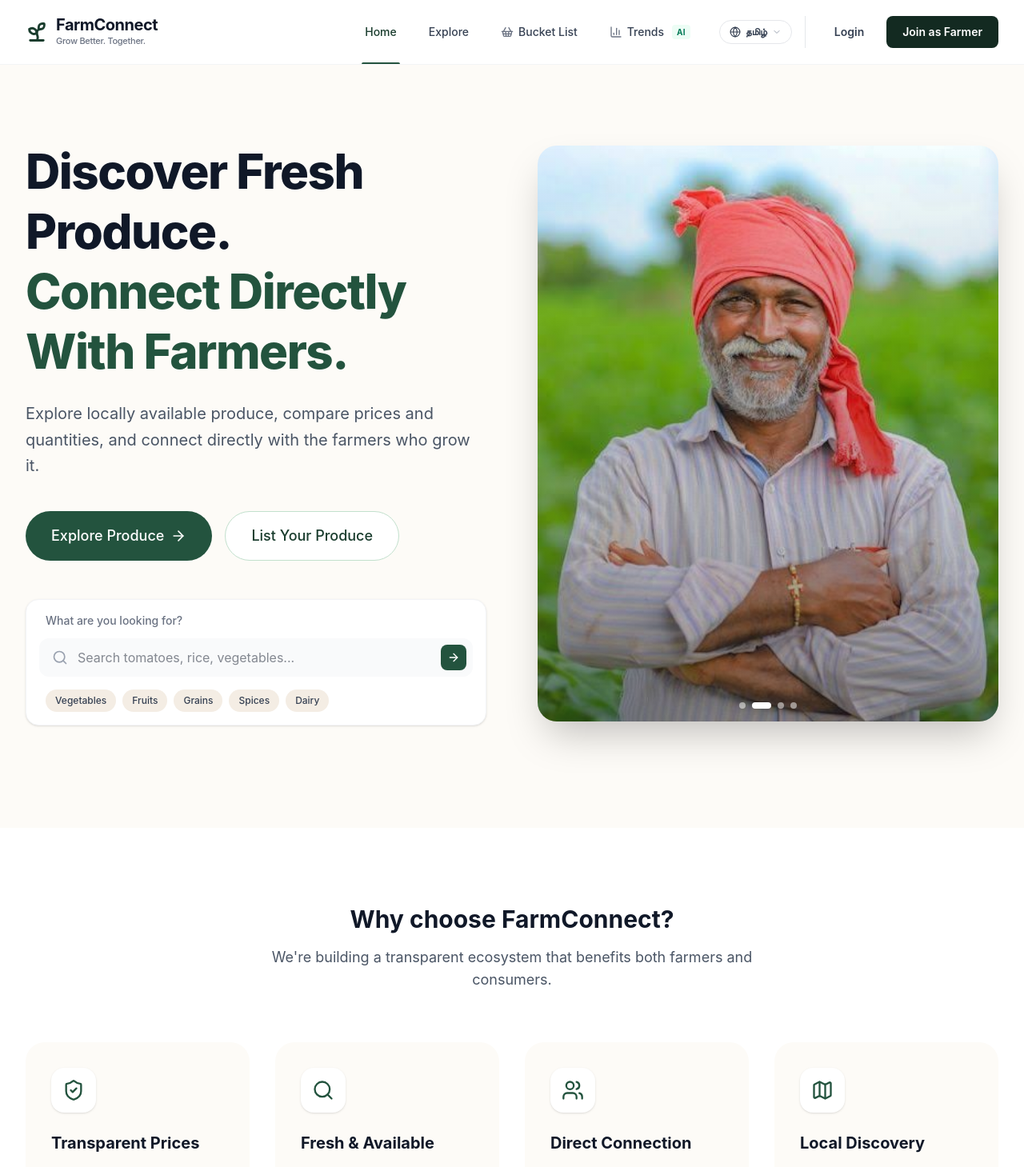
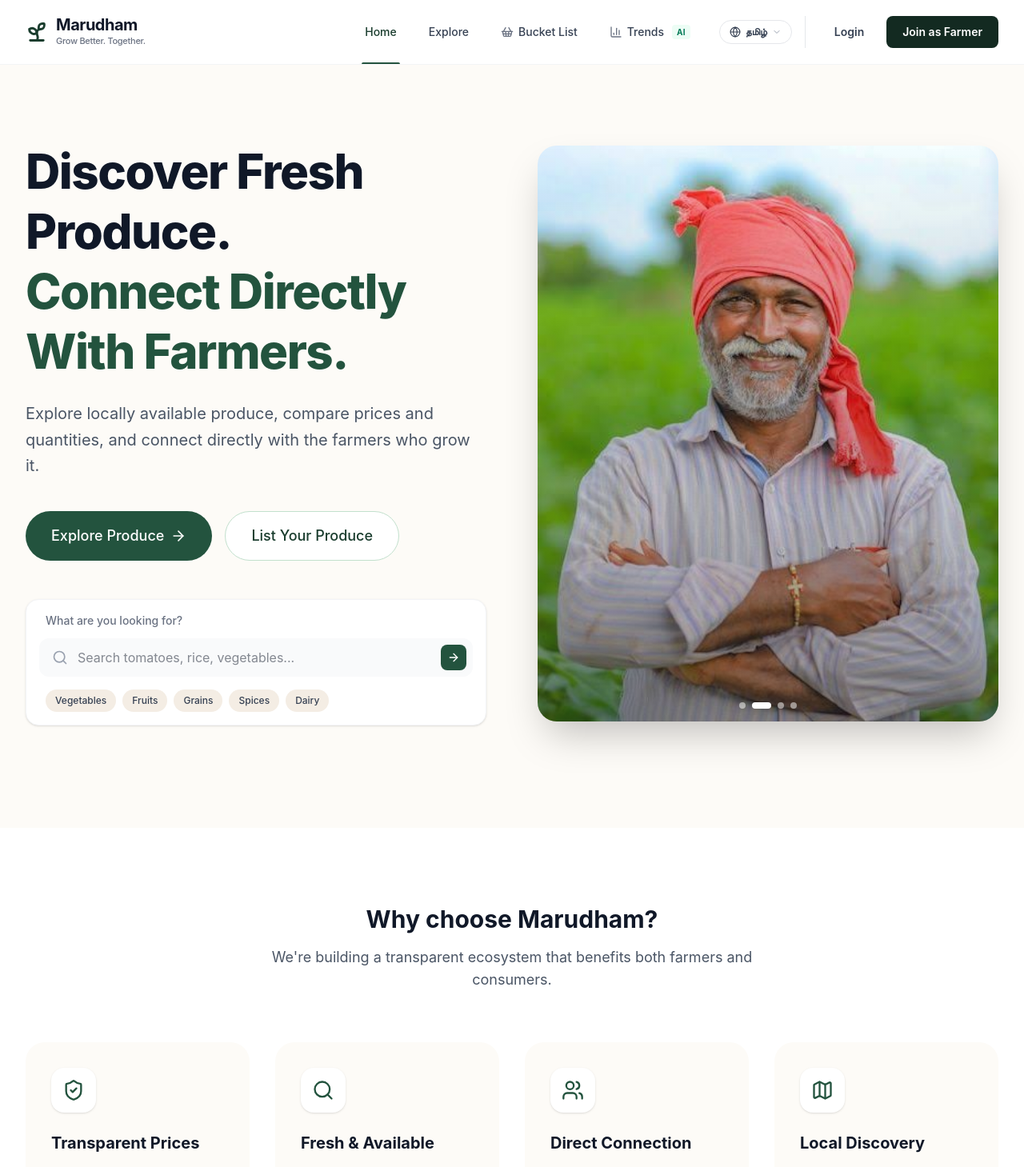
Before and after one commit to kavinraja-web/AGRI, a React (Vite) app: page / in a window 1280 px wide. Shown: the top 1459 px of the page at 80% size. Built offline with nearby package versions, Linux system fonts and the light colour scheme; no server answers; the database is empty.

Commit message:
chore: Rename website to Marudham

```diff
--- a/index.html
+++ b/index.html
@@ -4,7 +4,7 @@
     <meta charset="UTF-8" />
     <link rel="icon" type="image/svg+xml" href="/favicon.svg" />
     <meta name="viewport" content="width=device-width, initial-scale=1.0" />
-    <title>temp</title>
+    <title>Marudham</title>
   </head>
   <body>
     <div id="root"></div>
--- a/src/components/Navbar.jsx
+++ b/src/components/Navbar.jsx
@@ -46,7 +46,7 @@ export default function Navbar() {
                 <Sprout className="h-7 w-7 text-forest-700" strokeWidth={2.5} />
               </div>
               <div className="flex flex-col">
-                <span className="text-xl font-bold text-gray-900 tracking-tight leading-none">FarmConnect</span>
+                <span className="text-xl font-bold text-gray-900 tracking-tight leading-none">Marudham</span>
                 <span className="text-[11px] text-gray-500 font-medium tracking-tight mt-0.5">{t('growBetter')}</span>
               </div>
             </Link>
--- a/src/i18n/translations.js
+++ b/src/i18n/translations.js
@@ -1,4 +1,4 @@
-// Tamil / English translations for the entire FarmConnect app
+// Tamil / English translations for the entire Marudham app
 export const translations = {
   en: {
     // Navbar
@@ -28,7 +28,7 @@ export const translations = {
     newHarvest: 'New Harvest',
 
     // Landing Trust
-    whyChoose: 'Why choose FarmConnect?',
+    whyChoose: 'Why choose Marudham?',
     whyChooseSubtitle: "We're building a transparent ecosystem that benefits both farmers and consumers.",
     transparentPrices: 'Transparent Prices',
     transparentPricesDesc: 'See current prices from different farmers before you contact.',
@@ -119,7 +119,7 @@ export const translations = {
     noAccount: "Don't have a farmer account?",
     registerHere: 'Register here',
     joinTitle: 'Join as a Farmer',
-    joinSubtitle: 'Join FarmConnect and showcase your produce directly to your community.',
+    joinSubtitle: 'Join Marudham and showcase your produce directly to your community.',
     fullName: 'Full Name',
     phoneNumber: 'Phone Number',
     farmName: 'Farm Name (Optional)',
@@ -240,7 +240,7 @@ export const translations = {
     newHarvest: 'புதிய அறுவடை',
 
     // Landing Trust
-    whyChoose: 'FarmConnect ஏன் தேர்வு செய்ய வேண்டும்?',
+    whyChoose: 'Marudham ஏன் தேர்வு செய்ய வேண்டும்?',
     whyChooseSubtitle: 'விவசாயிகள் மற்றும் நுகர்வோர் இருவருக்கும் பயனளிக்கும் வெளிப்படையான சுற்றுச்சூழலை நாங்கள் உருவாக்குகிறோம்.',
     transparentPrices: 'வெளிப்படையான விலைகள்',
     transparentPricesDesc: 'தொடர்பு கொள்வதற்கு முன் வெவ்வேறு விவசாயிகளிடமிருந்து தற்போதைய விலைகளை காணுங்கள்.',
@@ -331,7 +331,7 @@ export const translations = {
     noAccount: 'விவசாயி கணக்கு இல்லையா?',
     registerHere: 'இங்கே பதிவு செய்யுங்கள்',
     joinTitle: 'விவசாயியாக சேரவும்',
-    joinSubtitle: 'FarmConnect ல் சேரவும் மற்றும் உங்கள் விளைபொருட்களை உங்கள் சமூகத்தினருக்கு நேரடியாக காட்டுங்கள்.',
+    joinSubtitle: 'Marudham ல் சேரவும் மற்றும் உங்கள் விளைபொருட்களை உங்கள் சமூகத்தினருக்கு நேரடியாக காட்டுங்கள்.',
     fullName: 'முழு பெயர்',
     phoneNumber: 'தொலைபேசி எண்',
     farmName: 'பண்ணை பெயர் (விருப்பத்தேர்வு)',
--- a/src/pages/Explore.jsx
+++ b/src/pages/Explore.jsx
@@ -150,7 +150,7 @@ export default function Explore() {
             <Search className="ml-3 h-5 w-5 text-gray-400 flex-shrink-0" />
             <input
               type="text"
-              placeholder={lang === 'ta' ? 'தக்காளி, வெங்காயம்...' : 'Ask FarmConnect... e.g. "Tomatoes under ₹30"'}
+              placeholder={lang === 'ta' ? 'தக்காளி, வெங்காயம்...' : 'Ask Marudham... e.g. "Tomatoes under ₹30"'}
               value={smartQuery}
               onChange={(e) => setSmartQuery(e.target.value)}
               className="w-full pl-3 pr-2 py-2.5 outline-none bg-transparent"
--- a/src/pages/SmartSearch.jsx
+++ b/src/pages/SmartSearch.jsx
@@ -221,7 +221,7 @@ export default function SmartSearch() {
               placeholder={
                 lang === 'ta'
                   ? 'தக்காளி, வெங்காயம் போன்றவற்றை தேடுங்கள்...'
-                  : 'Ask FarmConnect anything... e.g. "Tomatoes under ₹30"'
+                  : 'Ask Marudham anything... e.g. "Tomatoes under ₹30"'
               }
               className="flex-1 px-3 py-4 text-gray-900 text-lg outline-none bg-transparent placeholder-gray-400"
               autoFocus
--- a/src/services/smartSearchService.js
+++ b/src/services/smartSearchService.js
@@ -1,5 +1,5 @@
 /**
- * FarmConnect Smart Search Service
+ * Marudham Smart Search Service
  *
  * Parses natural-language queries (English / Tamil / Tanglish / Mixed)
  * into structured filters and ranks real product results.
```
